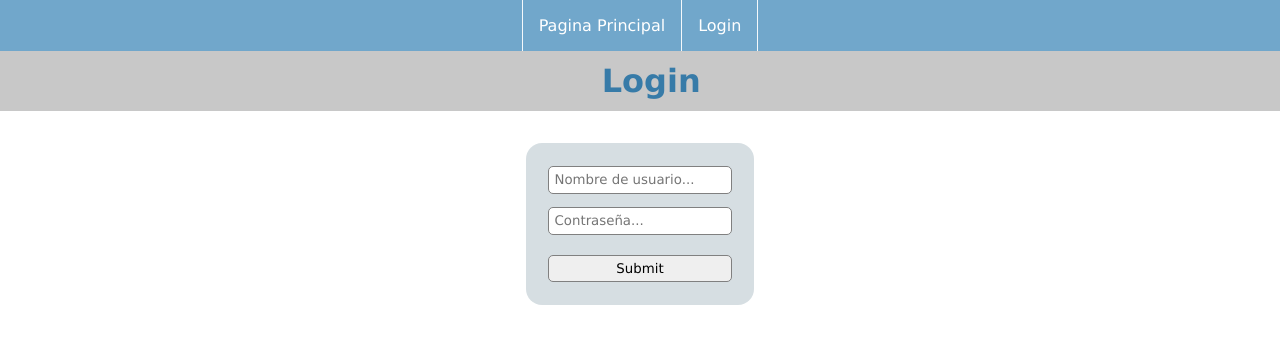
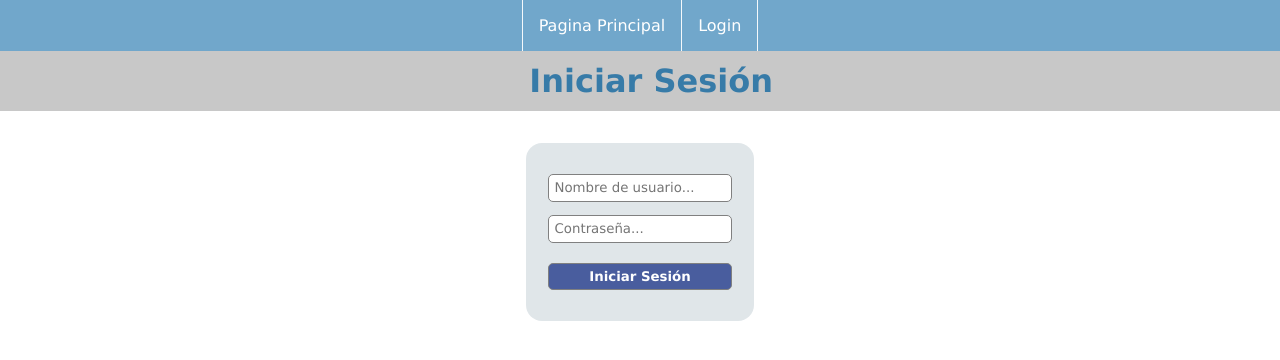
Before and after one commit to ChrisPoul/Industrias-EnGo, a Flask app: page /auth/login in a window 1280 px wide. Shown: the top 360 px of the page. Run offline with Flask 2, Linux system fonts and the light colour scheme.

Commit message:
Fixed login and register views

```diff
--- a/EnGo/static/styles/style-auth.css
+++ b/EnGo/static/styles/style-auth.css
@@ -1,8 +1,11 @@
 .auth {
-    background-color: rgba(161, 178, 187, 0.432);
+    background-color: rgba(161, 178, 187, 0.329);
     border-radius: 1em;
-    padding: 1em;
+    padding: 1.5em 1em;
 }
 .auth input[type=submit] {
+    color: white;
+    font-weight: 600;
+    background-color: rgba(34, 57, 139, 0.788);
     margin-top: 1em;
 }
--- /dev/null
+++ b/EnGo/templates/auth/login.html
@@ -0,0 +1,13 @@
+{% extends "base.html" %}
+
+{% block header %}
+<h1>{%block title %}Iniciar Sesión{% endblock %}</h1>
+{% endblock %}
+
+{% block content %}
+<form method="post" class="auth">
+    <input name="username" id="username" placeholder="Nombre de usuario...">
+    <input name="password" id="password" placeholder="Contraseña...">
+    <input type="submit" value="Iniciar Sesión">
+</form>
+{% endblock %}
--- a/EnGo/templates/auth/login-register.html
+++ b/EnGo/templates/auth/register.html
@@ -1,13 +1,13 @@
 {% extends "base.html" %}
 
 {% block header %}
-<h1>{%block title %}Login{% endblock %}</h1>
+<h1>{%block title %}Registrar Empleado{% endblock %}</h1>
 {% endblock %}
 
 {% block content %}
 <form method="post" class="auth">
     <input name="username" id="username" placeholder="Nombre de usuario...">
     <input name="password" id="password" placeholder="Contraseña...">
-    <input type="submit">
+    <input type="submit" value="Registrar">
 </form>
 {% endblock %}
--- a/EnGo/views/auth.py
+++ b/EnGo/views/auth.py
@@ -21,7 +21,7 @@ def register():
             flash(error)
 
     return render_template(
-        "auth/login-register.html"
+        "auth/register.html"
     )
 
 
@@ -40,7 +40,7 @@ def login():
         flash(error)
 
     return render_template(
-        "auth/login-register.html"
+        "auth/login.html"
     )
 
 
```
